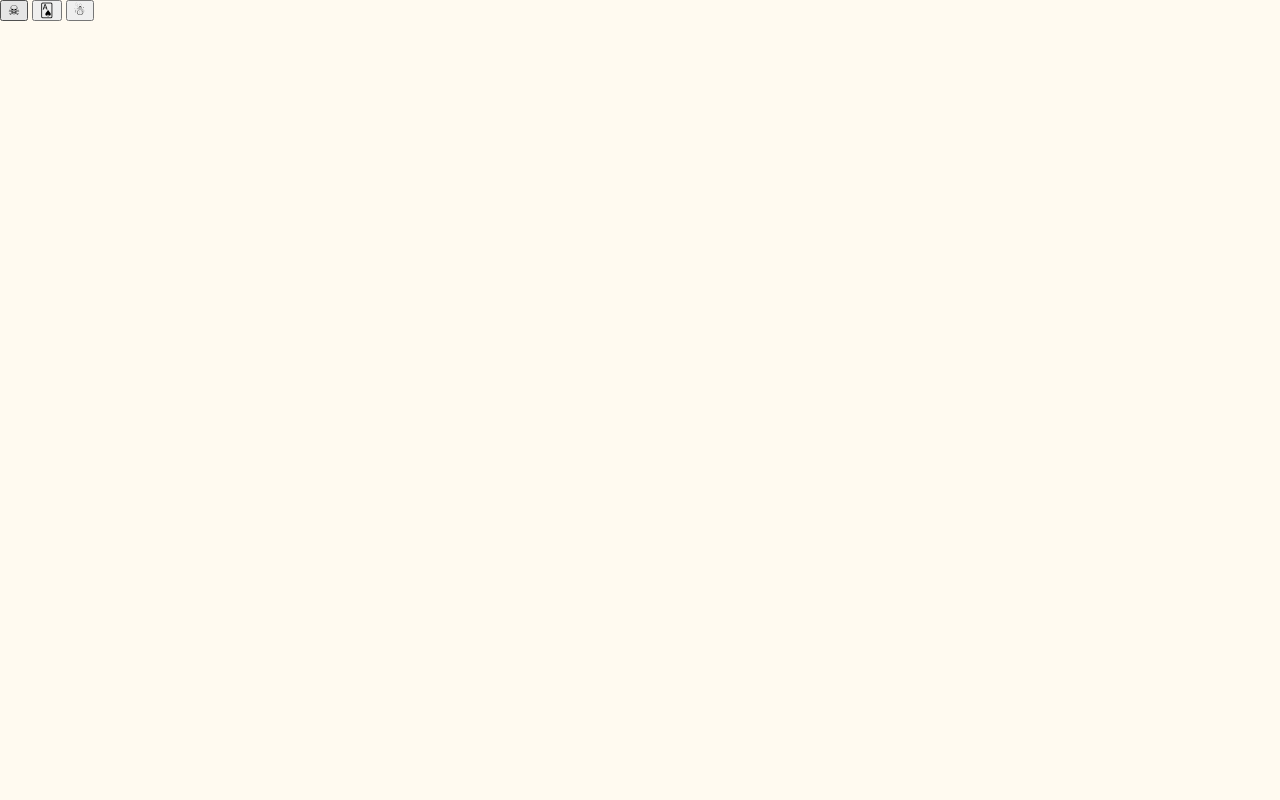
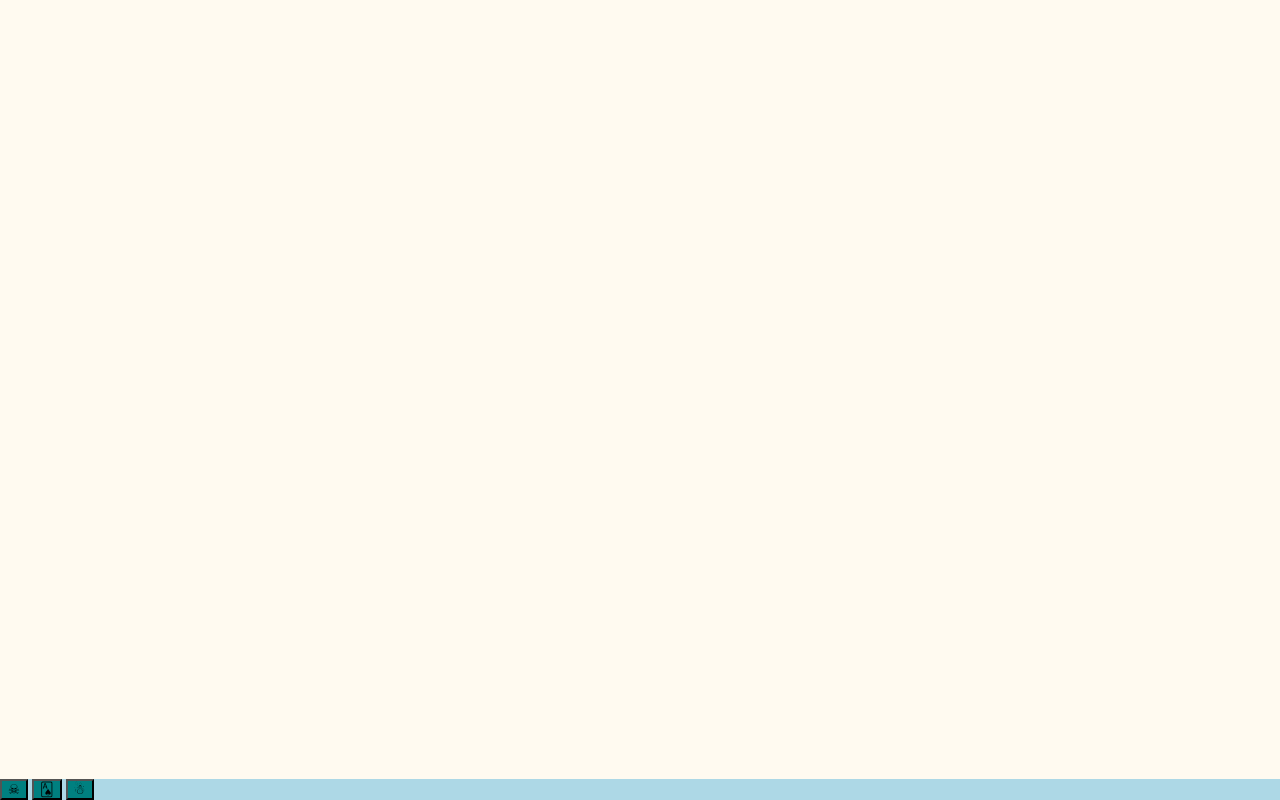
Before and after one commit to nadinho/css-layout, a website: page index.html in a window 1280 px wide. Drawn offline with Linux system fonts and the light colour scheme.

Commit message:
fix footer position to bottom

```diff
--- a/index.html
+++ b/index.html
@@ -10,7 +10,7 @@
   </head>
   <body>
     <main></main>
-    <footer>
+    <footer class="bottom-nav">
       <a href=""><button>☠︎</button></a>
       <a href=""><button>🂡</button></a>
       <a href=""><button>☃︎</button></a>
--- a/styles.css
+++ b/styles.css
@@ -10,3 +10,15 @@ body {
     color: rebeccapurple;
     font-size: 16px;
 }
+
+.bottom-nav {
+    background: lightblue;
+    position: fixed;
+    bottom: 0;
+    left: 0;
+    right: 0;
+}
+
+button {
+    background: teal;
+}
```
